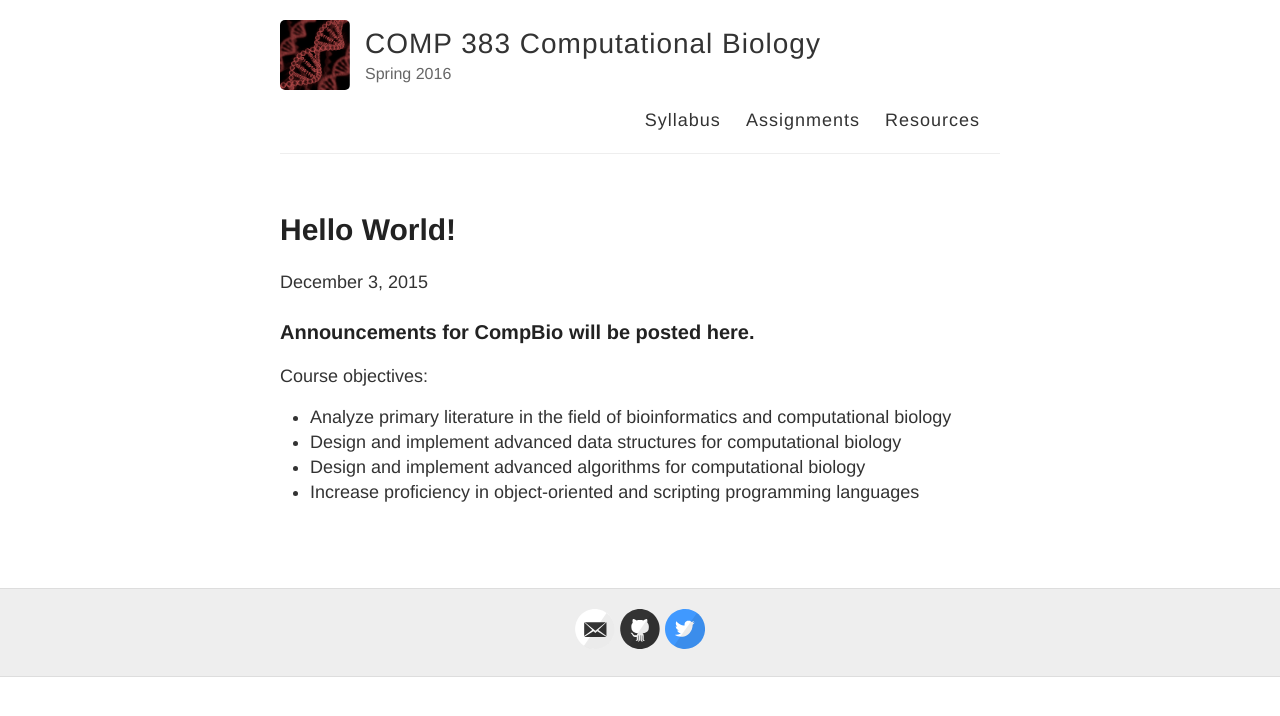
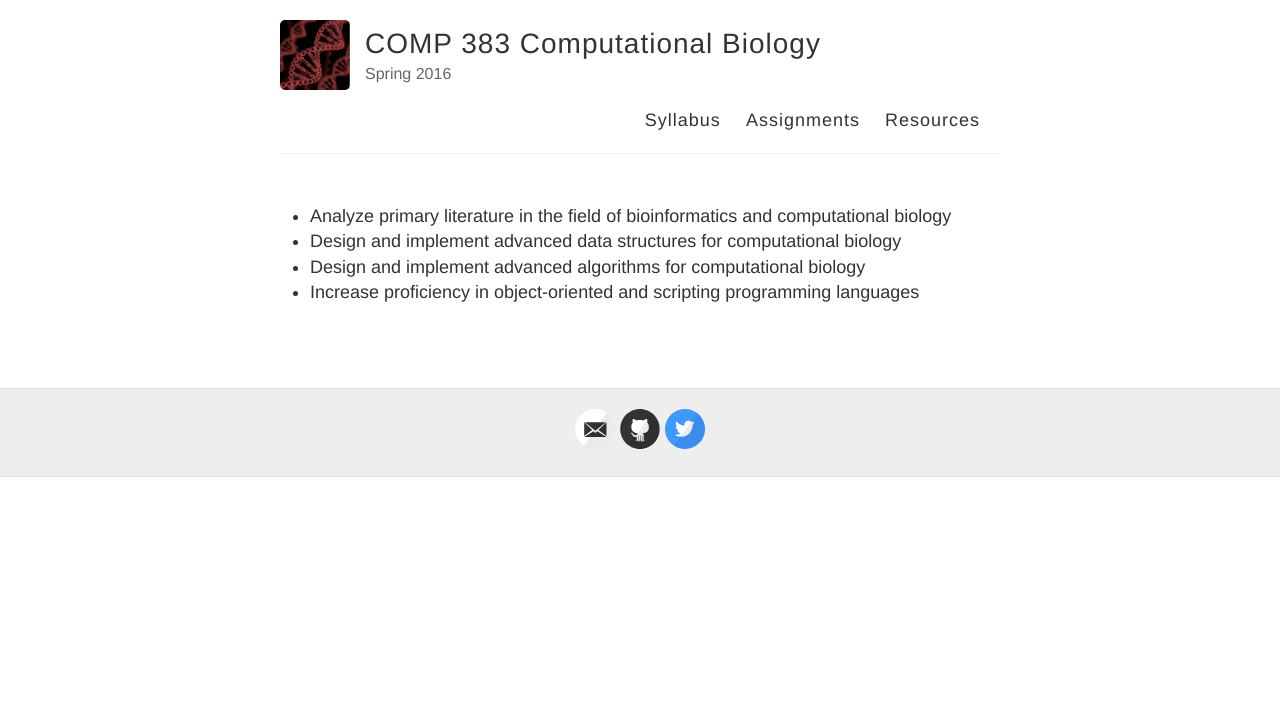
Before and after one commit to hwheeler01/CompBio, a Jekyll site: the page built from index.html, in a window 1280 px wide. Shown: the top 716 px of the page. Built offline with Jekyll 4.4.1, drawn with Linux system fonts in a browser that asks for light colours; Markdown is read by kramdown in place of the engine named in the settings.

Commit message:
change homepage

```diff
--- a/_posts/2015-12-03-hello.md
+++ b/_posts/2016-01-03-obj.md
@@ -1,13 +1,8 @@
 ---
 layout: post
-title: Hello World!
+title: Course objectives:
 comments: true
 ---
-{{ page.date | date: '%B %-d, %Y' }}
-
-###Announcements for CompBio will be posted here.
-
-Course objectives:
 
 - Analyze primary literature in the field of bioinformatics and computational biology
 - Design and implement advanced data structures for computational biology
```
